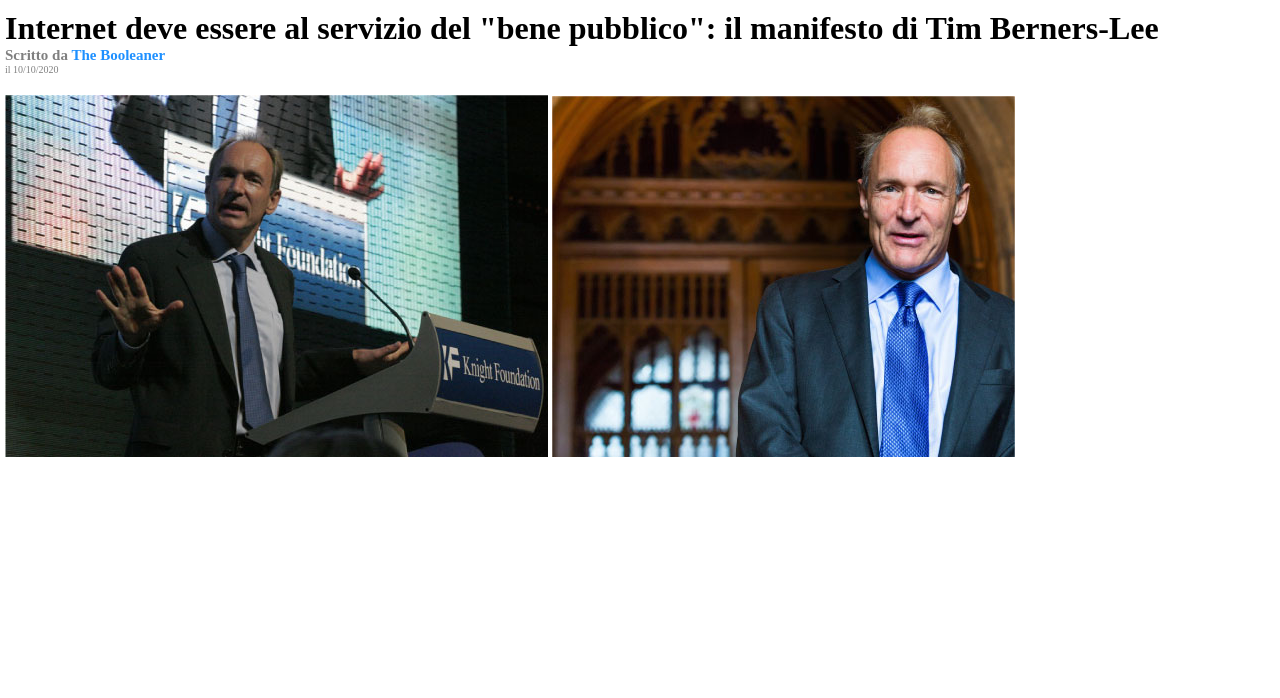
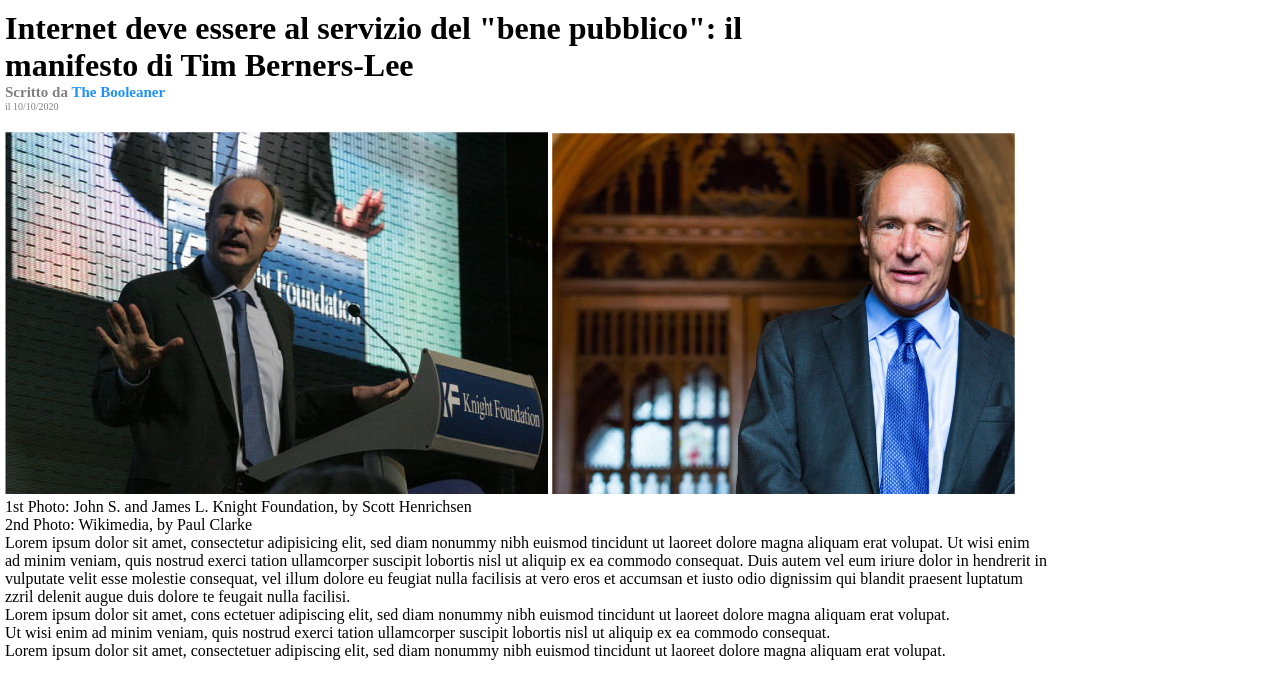
Before and after one commit to michelealiffi/html-css-booleaner, a plain HTML site: page index.html in a window 1280 px wide. Shown: the part 90-788 px from the top of the page. Drawn offline with Linux system fonts and the light colour scheme.

Commit message:
Add paragraph and list

```diff
--- a/index.html
+++ b/index.html
@@ -10,11 +10,36 @@
             <img class="logo" src="img/logo.svg">
         </header>
         <main>
-            <h1>Internet deve essere al servizio del "bene pubblico": il manifesto di Tim Berners-Lee</h1>
-            <h2>Scritto da <span class="color-h2">The Booleaner</span></h2>
+            <h1>
+                Internet deve essere al servizio del "bene pubblico": il <br>manifesto di Tim Berners-Lee
+            </h1>
+            <h2>
+                Scritto da <span class="color-h2">The Booleaner</span>
+            </h2>
             <p class="date-h2">il 10/10/2020</p>
             <img src="img/tim-1.jpg">
             <img src="img/tim-2.jpg">
+            <p class="img-desc">
+                1st Photo: John S. and James L. Knight Foundation, by Scott Henrichsen
+            </p>
+            <p class="img-desc">2nd Photo: Wikimedia, by Paul Clarke</p>
+            <p>
+                Lorem ipsum dolor sit amet, consectetur adipisicing elit, sed diam nonummy nibh euismod tincidunt ut laoreet dolore magna aliquam erat volupat. Ut wisi enim <br>ad minim veniam, quis nostrud <span>exerci tation ullamcorper suscipit lobortis nisl ut aliquip ex ea commodo consequat.</span> Duis autem vel eum iriure dolor in hendrerit in <br>vulputate velit esse molestie consequat, vel illum dolore eu feugiat nulla facilisis at vero eros et accumsan et iusto odio dignissim qui blandit praesent luptatum <br>zzril delenit augue duis dolore te feugait nulla facilisi.
+            </p>
+            <ul>
+                <li>
+                    Lorem ipsum dolor sit amet, cons ectetuer adipiscing elit, sed diam nonummy nibh euismod tincidunt ut laoreet dolore magna aliquam erat volupat.
+                </li>
+                <li>
+                    Ut wisi enim ad minim veniam, quis nostrud exerci tation ullamcorper suscipit lobortis nisl ut aliquip ex ea commodo consequat.
+                </li>
+                <li>
+                    Lorem ipsum dolor sit amet, consectetuer adipiscing elit, sed diam nonummy nibh euismod tincidunt ut laoreet dolore magna aliquam erat volupat.
+                </li>
+            </ul>
+            <table>
+
+            </table>
         </main>
 
     </body>
```
